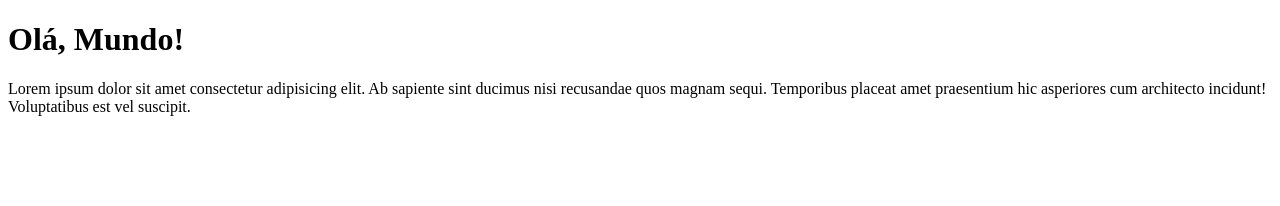
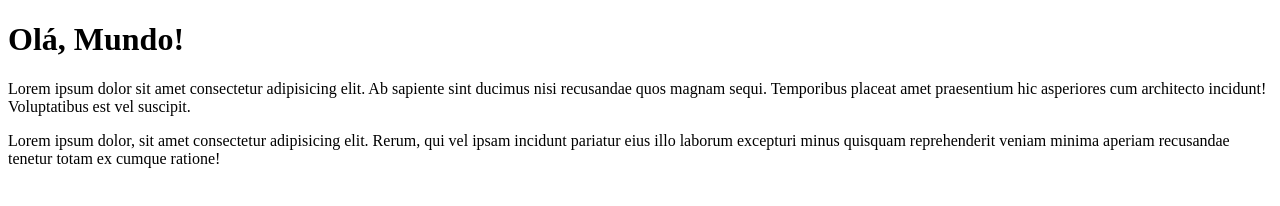
Before and after one commit to MaxwellAraujo/Ola-Mundo, a plain HTML site: page site-exemplo/index.html in a window 1280 px wide. Drawn offline with Linux system fonts and the light colour scheme.

Commit message:
Adicionei um paragrafo

```diff
--- a/site-exemplo/index.html
+++ b/site-exemplo/index.html
@@ -9,5 +9,6 @@
 <body>
     <h1>Olá, Mundo!</h1>
     <p>Lorem ipsum dolor sit amet consectetur adipisicing elit. Ab sapiente sint ducimus nisi recusandae quos magnam sequi. Temporibus placeat amet praesentium hic asperiores cum architecto incidunt! Voluptatibus est vel suscipit.</p>
+    <p>Lorem ipsum dolor, sit amet consectetur adipisicing elit. Rerum, qui vel ipsam incidunt pariatur eius illo laborum excepturi minus quisquam reprehenderit veniam minima aperiam recusandae tenetur totam ex cumque ratione!</p>
 </body>
 </html>
```
